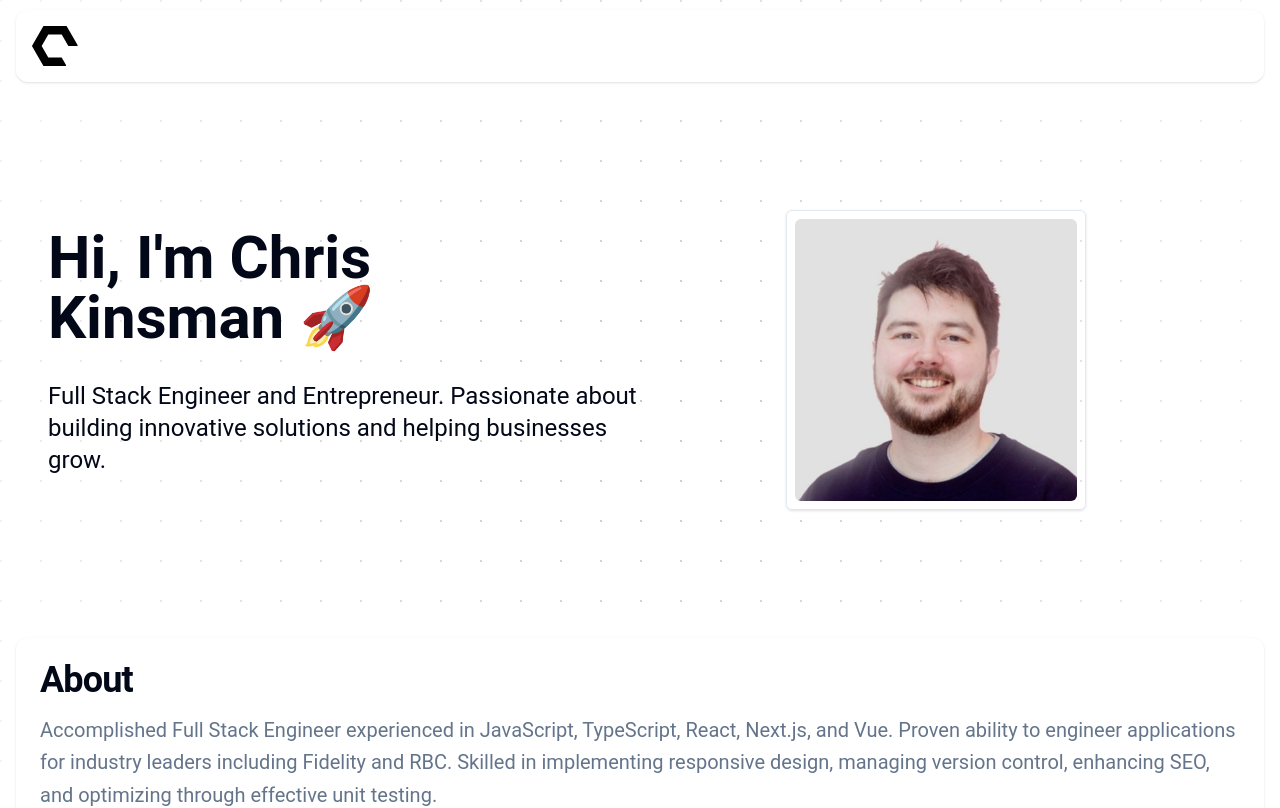
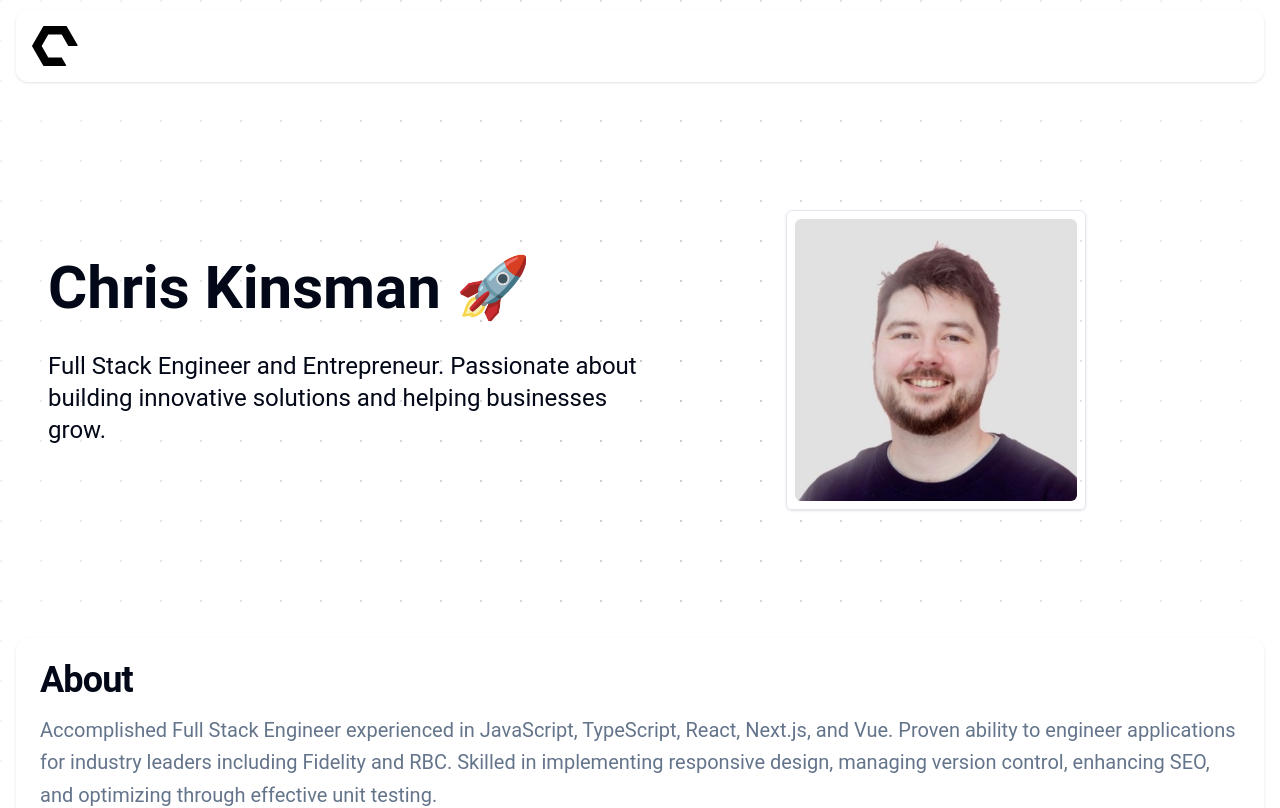
Before and after one commit to chrisknsmn/portfolio, a Next.js app: page / in a window 1280 px wide. Shown: the top 808 px of the page. Built offline with nearby package versions, Linux system fonts and the light colour scheme.

Commit message:
Update banner.tsx

```diff
--- a/app/components/banner.tsx
+++ b/app/components/banner.tsx
@@ -9,8 +9,7 @@ export default function Banner() {
     <div className="p-8 py-24 flex w-full justify-between items-center">
       <div className="lg:w-1/2 w-full">
         <h1 className="md:text-6xl text-6xl font-bold mb-8">
-          Hi, I&#39;m Chris{" "}
-          <span className="whitespace-nowrap">Kinsman 🚀</span>
+          Chris <span className="whitespace-nowrap">Kinsman 🚀</span>
         </h1>
         <h2 className="text-2xl font-regular mb-4 mt-2">
           Full Stack Engineer and Entrepreneur. Passionate about building
```
